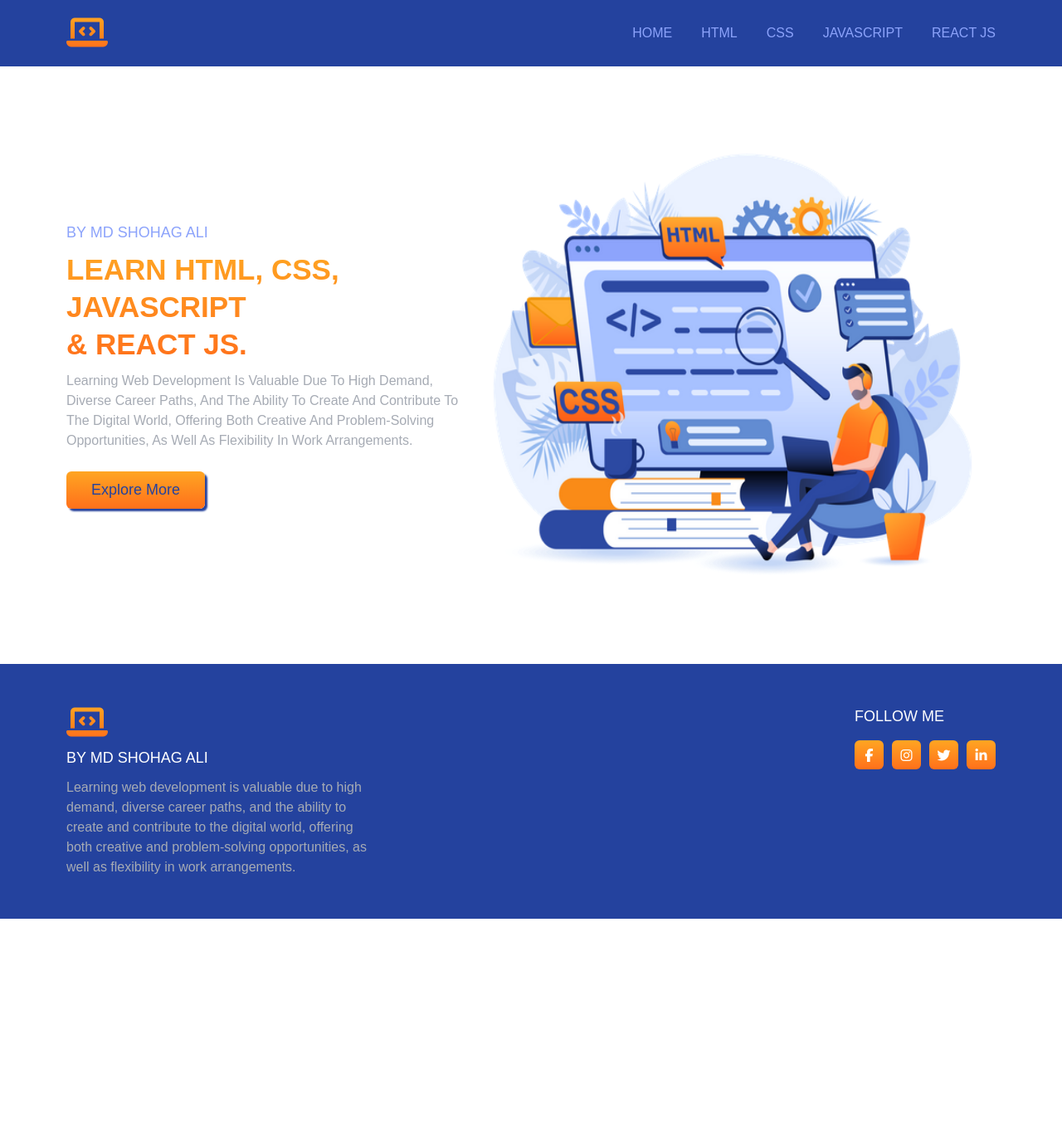
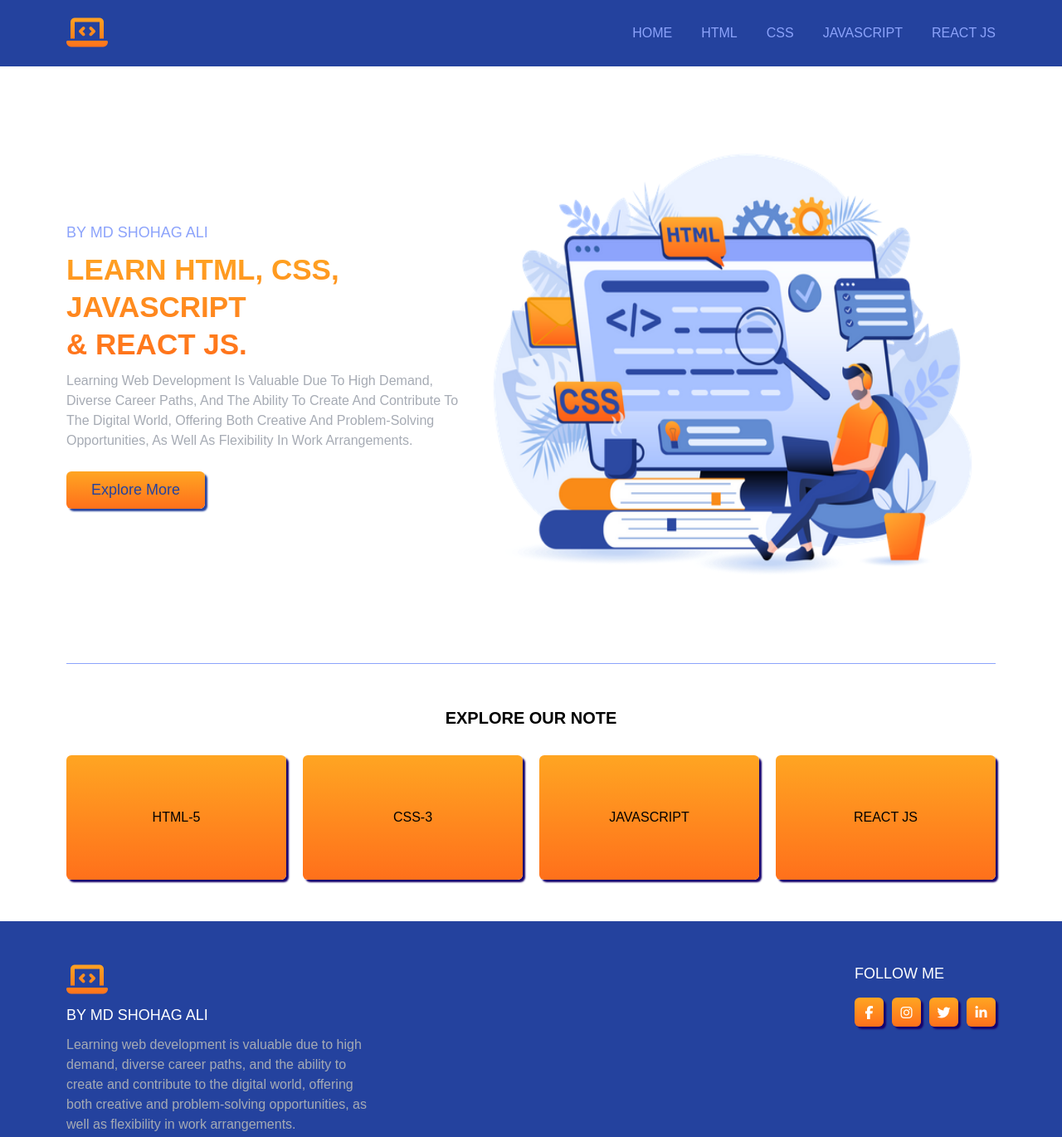
Before and after one commit to shohag390/javascript-app, a plain HTML site: page index.html in a window 1280 px wide. Shown: the whole page at 83% size. Before the commit the page ends 1107 px from the top, so only its background shows below. Drawn offline with nearby package versions, Linux system fonts and the light colour scheme; a web font is replaced by a local one.

Commit message:
Button Section Add

```diff
--- a/index.html
+++ b/index.html
@@ -46,7 +46,9 @@
 
     <!-- Main Section -->
     <main class="px-[80px]">
-        <section class="hero-section flex items-center justify-between h-[90vh]">
+        <!-- Hero Section Here -->
+        <section
+            class="hero-section flex items-center justify-between h-[90vh] bg-[#fff] border-b-[1px] border-[#8ca3fb]">
             <div class="w-1/2">
                 <h4 class="text-[#8ca3fb] text-[18px] font-medium pb-[8px]">
                     BY MD SHOHAG ALI
@@ -68,6 +70,30 @@
                 <img class="h-[70vh]" src="./images/bg.PNG" alt="">
             </div>
         </section>
+
+        <!-- Button Section -->
+        <section class="py-[50px] button-bg">
+
+            <h4 class="text-center uppercase font-bold text-[20px]">
+                explore our note
+            </h4>
+            <div class="grid grid-cols-4 gap-[20px] pt-[30px]">
+                <button class="h-[150px] w-full rounded-md bg-gradient_two">
+                    HTML-5
+                </button>
+                <button class="h-[150px] w-full rounded-md bg-gradient_two">
+                    CSS-3
+                </button>
+                <button class="h-[150px] w-full rounded-md bg-gradient_two">
+                    JAVASCRIPT
+                </button>
+                <button class="h-[150px] w-full rounded-md bg-gradient_two">
+                    REACT JS
+                </button>
+            </div>
+
+        </section>
+
     </main>
 
     <!-- Footer Section -->
--- a/styles/styles.css
+++ b/styles/styles.css
@@ -1,4 +1,8 @@
 @import url('https://fonts.googleapis.com/css2?family=Winky+Sans:ital,wght@0,300..900;1,300..900&display=swap');
+
+html {
+    font-family: "Winky Sans", sans-serif;
+}
 
 .text-gradient {
     background-image: linear-gradient(#ffa522, #ff701b);
@@ -18,6 +22,12 @@
 
 .bg-gradient_two {
     background-image: linear-gradient(to bottom, #ffa522, #ff701b);
+    transition: .5s;
+    box-shadow: 3px 3px 2px #16006c;
+}
+
+.bg-gradient_two:hover {
+    box-shadow: none;
 }
 
 .menu-item:hover {
@@ -25,8 +35,3 @@
     color: transparent;
     background-clip: text;
 }
-
-
-html {
-    font-family: "Winky Sans", sans-serif;
-}
```
Also changed, not shown: cssCode.html (+1 -1 lines), reactCode.html (+1 -1 lines), images/css-icone.webp (added), images/css.webp (deleted), images/react-icone.webp (added), images/react.webp (deleted), 1 other file.
